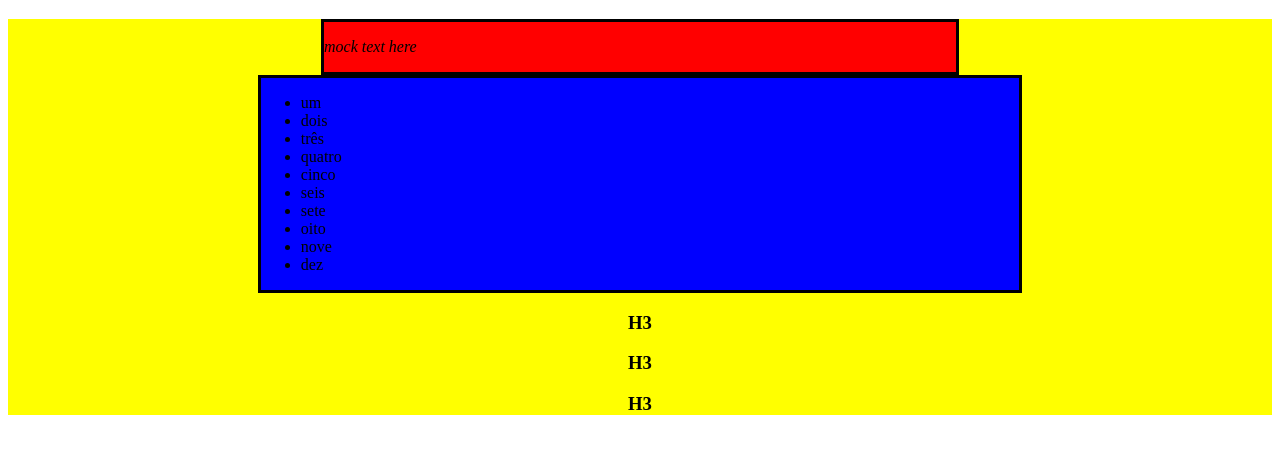
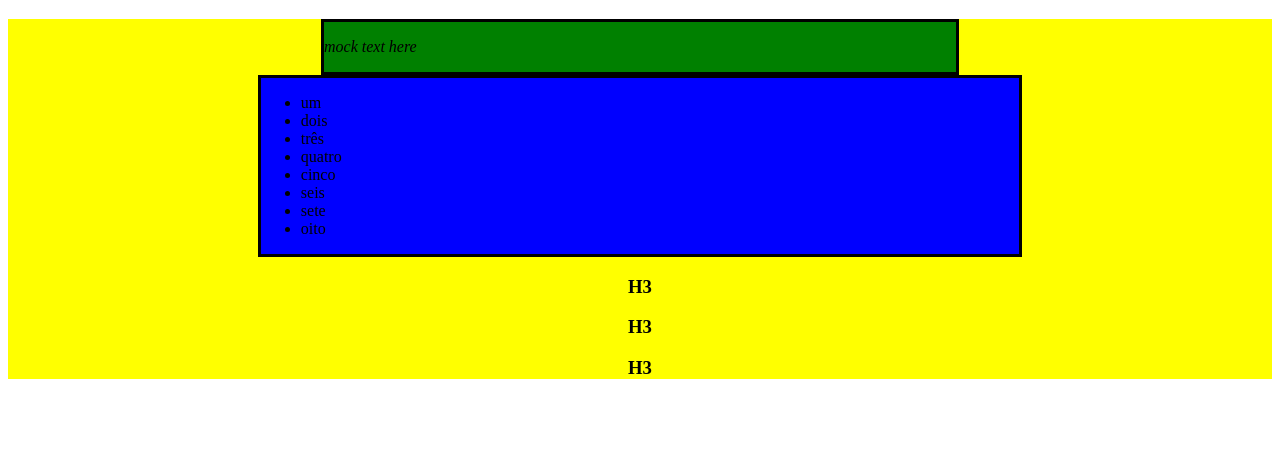
Before and after one commit to joaovictorschiavon/trybe-exercicios, a plain HTML site: page fundamentos/bloco-5-javascript-dom-eventos-e-web-storage/dia-2-javascript-trabalhando-com-elementos/index.html in a window 1280 px wide. Shown: the part 61-514 px from the top of the page. Drawn offline with Linux system fonts and the light colour scheme.

Commit message:
exercise alt6

```diff
--- a/fundamentos/bloco-5-javascript-dom-eventos-e-web-storage/dia-2-javascript-trabalhando-com-elementos/index.html
+++ b/fundamentos/bloco-5-javascript-dom-eventos-e-web-storage/dia-2-javascript-trabalhando-com-elementos/index.html
@@ -130,9 +130,14 @@
     // right-content). Dica: para centralizar, basta configurar o margin-right: auto da section;
     element4.style.marginRight = 'auto';
 
-    // alt5.
+    // alt5.Troque a cor de fundo do elemento pai da section criada no passo 3 (aquela que possui
+    // a classe center-content) para a cor verde;
+    element2.style.backgroundColor = 'green';
 
-
+    // alt6.Remova os dois últimos elementos (nove e dez) da lista criada no passo 8.
+    for (let l = 0; l < 2; l += 1) {
+      element6.lastElementChild.remove();
+    }
     </script>
   </body>
 </html>
```
